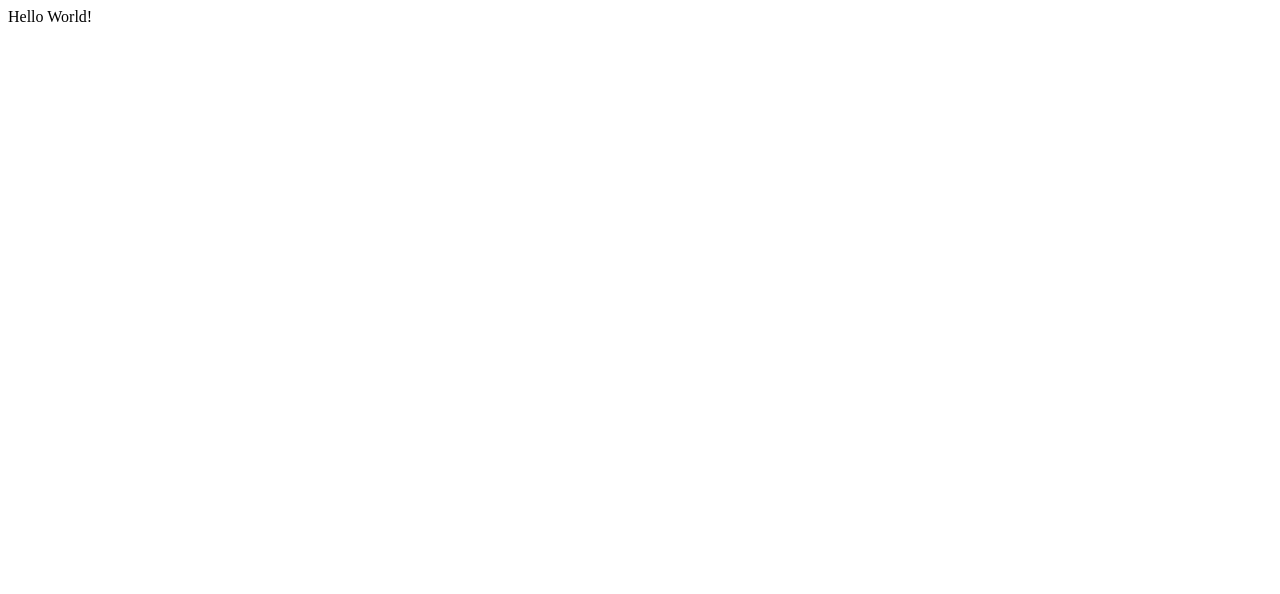
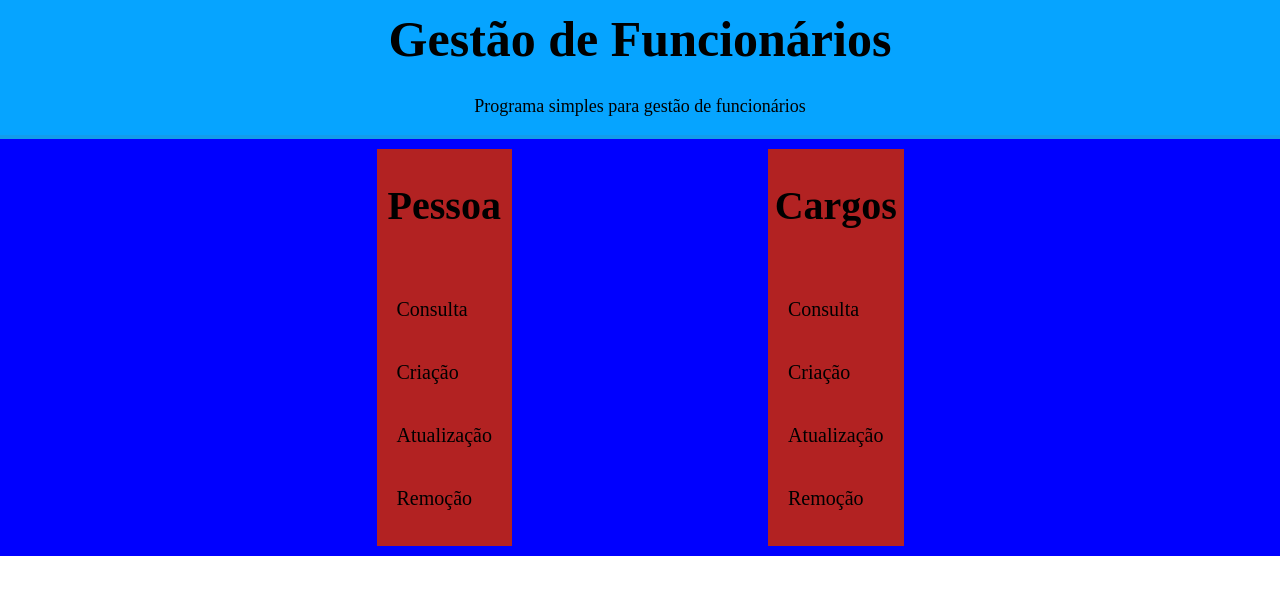
Before and after one commit to trepudox/gestao-funcionario, a plain HTML site: page gestao-funcionario-front/index.html in a window 1280 px wide. Drawn offline with Linux system fonts and the light colour scheme.

Commit message:
feat: comecar esqueleto do front que ta horroroso

```diff
--- a/gestao-funcionario-front/index.html
+++ b/gestao-funcionario-front/index.html
@@ -5,10 +5,38 @@
 		<meta name="application-name" content="Gestao Funcionario">
 		<meta name="author" content="trepudox">
 		<meta name="viewport" content="width=device-width, initial-scale=1.0">
+
+		<link rel="stylesheet" href="src/css/style.css">
+
 		<title>Gestao Funcionario</title>
 	</head>
 
 	<body>
-		Hello World!
+		<header>
+			<h1>Gestão de Funcionários</h1>
+			<p>Programa simples para gestão de funcionários</p>
+		</header>
+
+		<div class="flex-container">
+			<div class="domain-container">
+				<h2>Pessoa</h2>
+				<ul>
+					<li>Consulta</li>
+					<li>Criação</li>
+					<li>Atualização</li>
+					<li>Remoção</li>
+				</ul>
+			</div>
+
+			<div class="domain-container">
+				<h2>Cargos</h2>
+				<ul>
+					<li>Consulta</li>
+					<li>Criação</li>
+					<li>Atualização</li>
+					<li>Remoção</li>
+				</ul>
+			</div>
+		</div>
 	</body>
 </html>
--- /dev/null
+++ b/gestao-funcionario-front/src/css/style.css
@@ -0,0 +1,54 @@
+body {
+	margin: 0;
+}
+
+header {
+	text-align: center;
+	background-color: rgb(6,164,255);
+	border-bottom: 4px solid rgb(19, 156, 235);
+}
+
+header > p {
+	font-size: 18px;
+}
+
+h1 {
+	font-size: 50px;
+	margin: 0;
+	padding: 10px;
+}
+
+h2 {
+	font-size: 40px;
+}
+
+ul {
+	list-style: none;
+	padding: 0;
+}
+
+li {
+	padding: 20px;
+	font-size: 20px;
+}
+
+.flex-container {
+	display: flex;
+	justify-content: center;
+	flex-wrap: wrap;
+
+	background-color: blue;
+}
+
+.domain-container {
+	display: flex;
+	flex-direction: column;
+	align-items: center;
+
+	margin-top: 10px;
+	margin-bottom: 10px;
+	margin-left: 10%;
+	margin-right: 10%;
+
+	background-color: firebrick;
+}
```
